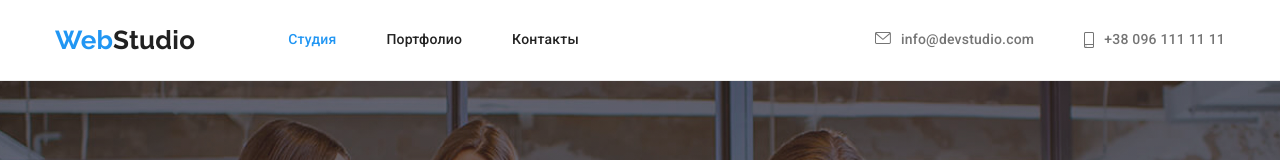
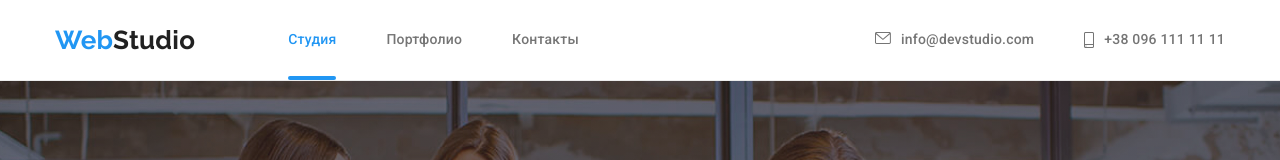
Before and after one commit to SholomKonstantin/goit-markup-hw-05, a plain HTML site: page index.html in a window 1280 px wide. Shown: the top 160 px of the page. Drawn offline with nearby package versions, Linux system fonts and the light colour scheme; a script that the page names is missing; files whose address does not match are found by name.

Commit message:
ccs - header hw-4

```diff
--- a/css/style.css
+++ b/css/style.css
@@ -95,11 +95,7 @@ a{display: block;}
     text-decoration: none;}
 
 .list-nav,
-.head-link {color: var(--main-color);
-    font-weight: 500;
-    font-size: 14px;
-    line-height: 1.14;
-    text-decoration: none;}
+.head-link ,
 .auth-nav,
 .contacts {display: flex;
      font-weight: 500;
@@ -112,12 +108,53 @@ a{display: block;}
 .list-nav,
 .head-link { --main-color: #212121 }
 
-.item { margin-right: 50px; }
+.item { margin-right: 50px;
+position: relative;}
 
 .item:last-child {
     margin: 0px;}
 
 .tel-link {  margin-left: 50px;}
+.current::before {
+    content: '';
+    position: absolute;
+    display: inline-block;
+    bottom: 0;
+    left: 0;
+
+    width: 100%;
+    height: 4px;
+    border-radius: 2px;
+    background-color: var(--accent-color);
+}
+
+.head-link::before {
+    content: '';
+    position: absolute;
+    display: inline-block;
+    bottom: 0;
+    left: 0;
+
+    width: 100%;
+    height: 4px;
+    border-radius: 2px;
+    background-color: var(--accent-color);
+
+    transition-property: background-color;
+    transition: 250ms;
+    transition-timing-function: cubic-bezier(0.4, 0, 0.2, 1);
+    transform: scale(0);
+}
+
+
+.head-link:hover::before,
+.head-link:focus::before {
+    transform: scale(1);
+}
+
+
+
+
 
 .head-link:focus,
 .head-link:hover,
```
